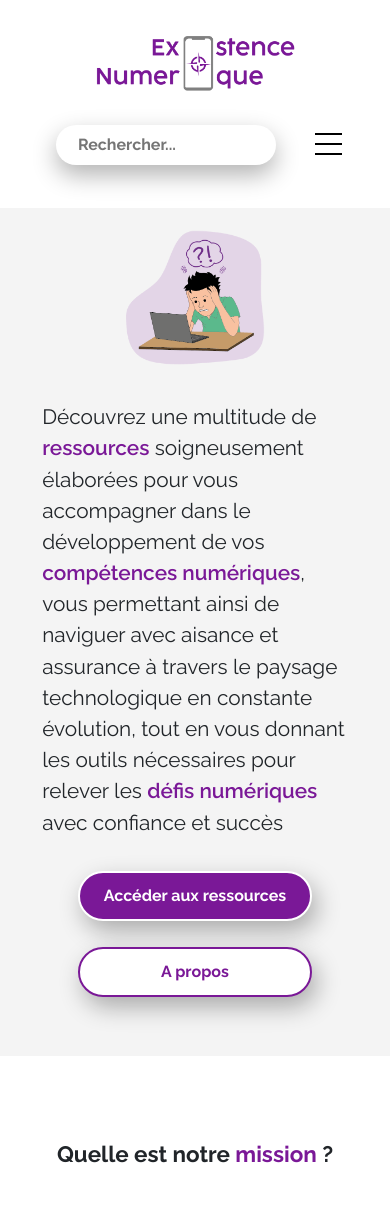
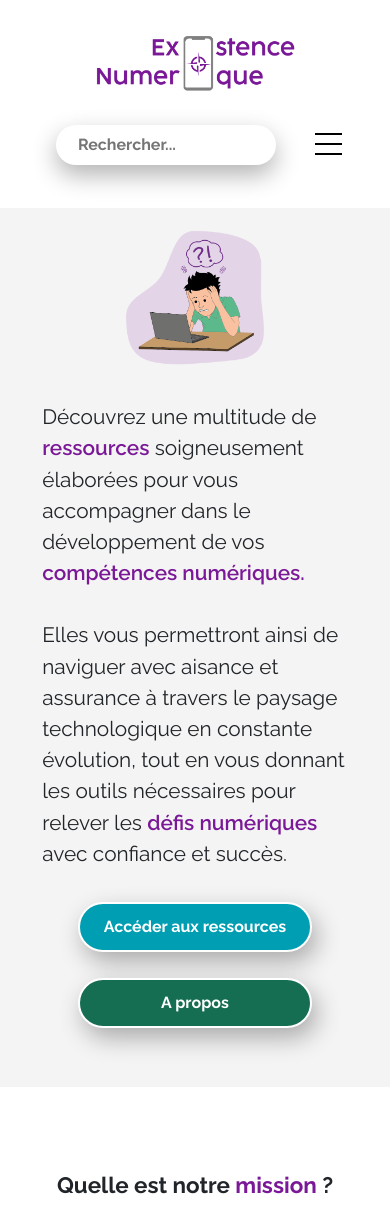
Before and after one commit to Nabil-Hosseinee/LITIS, a PHP site: page / in a window 390 px wide. Shown: the top 1227 px of the page. Run offline with PHP 8.4, Linux system fonts and the light colour scheme; some libraries are stand-ins or nearby versions.

Commit message:
ajout about.html et about.css

```diff
--- a/assets/css/style.css
+++ b/assets/css/style.css
@@ -6,13 +6,14 @@
     --violet : #7A1897;
     --blanc : #fff;
     --noir: black;
+    --vert: #156d52;
+    --bleu-flo:#009eb2;
 }
 
 body {
     font-family: "Raleway", sans-serif;
     font-optical-sizing: auto;
     font-style: normal;
-    min-height: 3000px;
 }
 
 a {
@@ -106,7 +107,6 @@ header nav ul li a:hover {
     cursor: pointer;
     height: 27px;
     width: 27px;
-    /* margin: 50px; */
     overflow: visible;
     position: relative;
     z-index: 2;
@@ -116,7 +116,7 @@ header nav ul li a:hover {
   #burger-menu span,
   #burger-menu span:before,
   #burger-menu span:after {
-    background: black;
+    background: white;
     display: block;
     height: 2px;
     opacity: 1;
@@ -198,6 +198,104 @@ header nav ul li a:hover {
   }
 
 
+  /* burger-menu-phone */
+  #burger-menu-phone {
+    cursor: pointer;
+    height: 27px;
+    width: 27px;
+    overflow: visible;
+    position: relative;
+    z-index: 2;
+    margin-bottom: 1vh;
+    display: none;
+  }
+  #burger-menu-phone span,
+  #burger-menu-phone span:before,
+  #burger-menu-phone span:after {
+    background: black;
+    display: block;
+    height: 2px;
+    opacity: 1;
+    position: absolute;
+    transition: 0.3s ease-in-out;
+  }
+  #burger-menu-phone span:before,
+  #burger-menu-phone span:after {
+    content: "";
+  }
+  #burger-menu-phone span:before {
+    left: 0px;
+    top: -10px;
+    width: 27px;
+  }
+  #burger-menu-phone span {
+    right: 0px;
+    top: 13px;
+    width: 27px;
+  }
+  #burger-menu-phone span:after {
+    left: 0px;
+    top: 10px;
+    width: 27px;
+  }
+  #burger-menu-phone.close span:before {
+    top: 0px;
+    transform: rotate(90deg);
+    width: 27px;
+  }
+  #burger-menu-phone.close span {
+    transform: rotate(-45deg);
+    top: 13px;
+    width: 27px;
+  }
+  #burger-menu-phone.close span:after {
+    top: 0px;
+    left: 0;
+    transform: rotate(90deg);
+    opacity: 0;
+    width: 0;
+  }
+
+
+  /* menu-phone */
+
+#menu-phone {
+    z-index: 1;
+    min-width: 100%;
+    min-height: 100%;
+    position: fixed;
+    top: 0;
+    height: 0;
+    visibility: hidden;
+    opacity: 0;
+    text-align: center;
+    padding-top: 20px;
+    transition: all 0.3s ease-in-out;
+    display: flex;
+    justify-content: space-evenly;
+  }
+  #menu-phone.overlay {
+    visibility: visible;
+    opacity: 1;
+    padding-top: 100px;
+    background: rgba(0, 0, 0, 0.7);
+  }
+  #menu-phone ul {
+    padding: 0;
+    margin: auto;
+  }
+  #menu-phone li {
+    list-style: none;
+  }
+  #menu-phone a {
+    color: white;
+    display: block;
+    font-size: 32px;
+    margin-bottom: 20vh;
+    text-decoration: none;
+  }
+
+
 /* header phone */
 .phone {
     display: none !important;
@@ -223,8 +321,8 @@ header nav ul li a:hover {
     width: 70%;
 }
 
+
 .btn-container {
-    /* background-color: red; */
     padding: 2vh;
 }
 
@@ -238,34 +336,34 @@ header nav ul li a:hover {
 
 .btn-resource {
     margin-right: 5vw;
-    background-color: var(--violet);
+    background-color: var(--bleu-flo);
     color: white;
     border: 2px solid white;
 }
 
 .btn-resource:hover {
     background-color: white;
-    color: var(--violet);
-    border: 2px solid var(--violet);
+    color: var(--bleu-flo);
+    border: 2px solid var(--bleu-flo);
 }
 
 .btn-about {
-    background-color: white;
-    color: var(--violet);
-    border: 2px solid var(--violet);
+    background-color: var(--vert);
+    color: white;
+    border: 2px solid white;
 }
 
 .btn-about:hover {
-    background-color: var(--violet);
-    color: white;
-    border: 2px solid white;
+    background-color: white;
+    color: var(--vert);
+    border: 2px solid var(--vert);
 }
 
 
 .images {
     width: 30%;
     text-align: center;
-    margin-right: 10vw;
+    margin-right: 8vw;
 }
 
 .images img {
@@ -283,7 +381,6 @@ header nav ul li a:hover {
 }
 
 .prb-container img {
-    /* transform: scale(0.5); */
     width: 30%;
     margin-bottom: 100px;
 }
@@ -343,7 +440,6 @@ header nav ul li a:hover {
 /* footer */
 
 footer {
-    /* background-color: red; */
     padding: 5vh;
 }
 
@@ -475,7 +571,29 @@ footer {
     }
 
     #burger-menu {
-        display: block;
+        display: flex;
+        justify-content: center;
+        align-items: center;
+    }
+
+    #burger-menu button {
+        min-width: 15vw;
+        padding: 0.5vh;
+        border-radius: 64px;
+        background-color: var(--violet);
+        outline: none;
+        border: 1px solid black;
+        color: white;
+    }
+
+    #burger-menu button span {
+        margin-right: 3vw;
+    }
+
+    #burger-menu button p {
+        margin-left: 6vw;
+        margin-top: 1vh;
+        font-weight: 500;
     }
 
     /* section presentation */
@@ -595,7 +713,6 @@ footer {
 
     /* header */
     .logo img {
-        /* transform: scale(0.7); */
         width: 70%;
     }
 
@@ -668,7 +785,6 @@ footer {
     }
 
     .logo {
-        /* margin-bottom: 2vh; */
         margin: 2vh 0 1vh 0;
     }
 
@@ -681,7 +797,8 @@ footer {
         margin-bottom: 5vh;
     }
 
-    #burger-menu {
+    #burger-menu-phone {
+        display: block;
         margin-top: 0.5vh;
     }
 
@@ -767,4 +884,8 @@ footer {
     .bot a {
         font-size: 1rem !important;
     }
+
+    .logo-container img {
+        width: 15%;
+    }
 }
--- a/index.html
+++ b/index.html
@@ -4,7 +4,6 @@
     <meta charset="utf-8">
     <meta name="viewport" content="width=device-width, initial-scale=1">
     <title>LITIS | Accueil</title>
-
     <link href="./assets/css/bootstrap.min.css" rel="stylesheet">
     <link rel="stylesheet" href="./assets/css/style.css">
     <script src="https://cdn.lordicon.com/lordicon.js"></script>
@@ -36,7 +35,10 @@
         </div>
 
         <div class="burger-active" id="burger-menu">
-            <span></span>
+            <button>
+                <p>Menu</p>
+                <span></span>
+            </button>
         </div>
 
         <div id="menu">
@@ -66,11 +68,11 @@
                 </a>
             </div>
 
-            <div class="burger-active" id="burger-menu">
+            <div class="burger-active" id="burger-menu-phone">
                 <span></span>
             </div>
 
-            <div id="menu">
+            <div id="menu-phone">
                 <ul>
                     <li><a class="fs-3 fw-bold menu__link fw-semibold" href="#">Accueil</a></li>
                     <li><a class="fs-3 fw-bold menu__link fw-semibold" href="#">A propos</a></li>
@@ -91,7 +93,7 @@
             <div class="content col-xl-6 col-lg-12">
                 <!-- class bootstrap qui ne fonctionne pas "fs-sm-4" -->
                 <p class="fs-3 fs-sm-4">
-                    Découvrez une multitude de <span class="fw-semibold color_v">ressources</span> soigneusement élaborées pour vous accompagner dans le développement de vos <span class="color_v fw-semibold">compétences numériques</span>, vous permettant ainsi de naviguer avec aisance et assurance à travers le paysage technologique en constante évolution, tout en vous donnant les outils nécessaires pour relever les <span class="color_v fw-semibold">défis numériques</span> avec confiance et succès
+                    Découvrez une multitude de <span class="fw-semibold color_v">ressources</span> soigneusement élaborées pour vous accompagner dans le développement de vos <span class="color_v fw-semibold">compétences numériques.</span> <br><br>Elles vous permettront ainsi de naviguer avec aisance et assurance à travers le paysage technologique en constante évolution, tout en vous donnant les outils nécessaires pour relever les <span class="color_v fw-semibold">défis numériques</span> avec confiance et succès.
                 </p>
                 <div class="btn-container d-flex justify-content-start">
                     <button class="btn fw-bold btn-resource">Accéder aux ressources</button>
@@ -178,7 +180,6 @@
         </div>
     </section>
 
-
     <!-- footer -->
     <footer>
         <div class="container d-flex flex-column align-items-center">
@@ -228,13 +229,19 @@
 
     <script>
         var burgerMenu = document.getElementById('burger-menu');
-
         var overlay = document.getElementById('menu');
+        var burgerMenuPhone = document.getElementById('burger-menu-phone');
+        var overlayPhone = document.getElementById('menu-phone');
 
         burgerMenu.addEventListener('click', function() {
             this.classList.toggle("close");
             overlay.classList.toggle("overlay");
         });
+
+        burgerMenuPhone.addEventListener('click', function() {
+            this.classList.toggle("close");
+            overlayPhone.classList.toggle("overlay");
+        });
     </script>
   </body>
 
```
Also changed, not shown: about.html (added, +13 -0 lines), assets/css/about.css (added).
